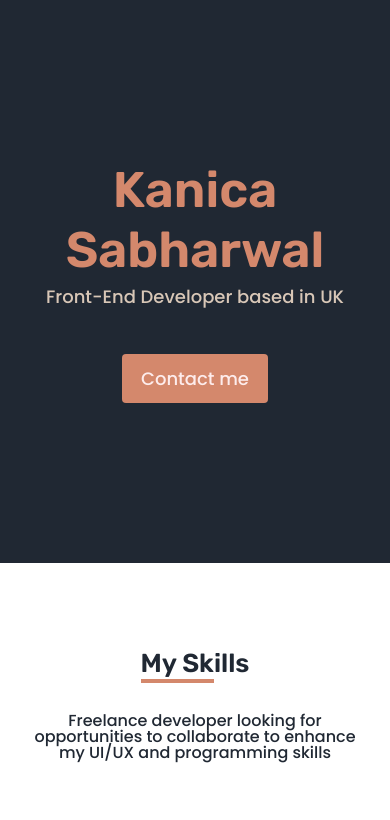
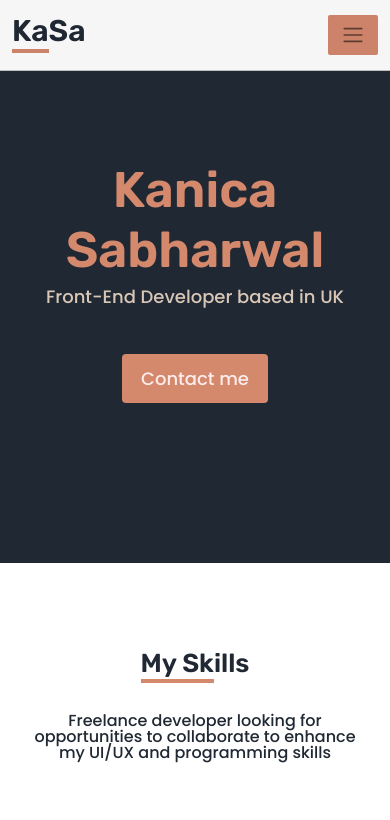
Before and after one commit to Kanica94/Kanica-Portfolio, a plain HTML site: page index.html in a window 390 px wide. Shown: the top 820 px of the page. Drawn offline with nearby package versions, Linux system fonts and the light colour scheme.

Commit message:
Added navigation bar

```diff
--- a/index.html
+++ b/index.html
@@ -27,6 +27,41 @@
     ></script>
   </head>
   <body>
+    <header>
+      <nav class="navbar navbar-expand-md navbar-light nav-bg-style fixed-top">
+        <div class="container-fluid">
+          <a class="navbar-brand" href="/">
+            <h1><span>Ka</span>Sa</h1></a
+          >
+          <button
+            class="navbar-toggler"
+            type="button"
+            data-bs-toggle="collapse"
+            data-bs-target="#navbarNavAltMarkup"
+            aria-controls="navbarNavAltMarkup"
+            aria-expanded="false"
+            aria-label="Toggle navigation"
+          >
+            <span class="navbar-toggler-icon"></span>
+          </button>
+          <div
+            class="collapse navbar-collapse d-md-flex justify-content-end small-nav-flex"
+            id="navbarNavAltMarkup"
+          >
+            <div class="navbar-nav">
+              <a class="nav-link" aria-current="page" href="#" title="Homepage"
+                ><strong><span>Home</span></strong></a
+              >
+              <a class="nav-link" href="#" title="About">About</a>
+              <a class="nav-link" href="#" title="Projects">Projects</a>
+              <a class="nav-link me-4" href="#" title="Contact Kanica"
+                >Contact</a
+              >
+            </div>
+          </div>
+        </div>
+      </nav>
+    </header>
     <div class="hero">
       <h1>Kanica Sabharwal</h1>
       <h2 class="mb-5">Front-End Developer based in UK</h2>
--- a/styles/portfolio.css
+++ b/styles/portfolio.css
@@ -8,6 +8,46 @@
 
 body {
   font-family: var(--default-font-family);
+}
+
+header .nav-bg-style {
+  border-bottom: 1px solid #c7c7c7;
+  background-color: white;
+  opacity: 96%;
+}
+
+header .navbar-toggler {
+  background-color: var(--primary-color);
+  border-radius: 2px;
+  border: none;
+  width: 50px;
+  height: 40px;
+}
+
+header .navbar-toggler-icon {
+  width: 24px;
+}
+
+header .nav-link {
+  font-size: 16px;
+}
+
+header .navbar-brand h1 {
+  font-family: var(--heading-font-family);
+  color: var(--secondary-color);
+  font-size: 30px;
+}
+
+header .navbar-brand h1 span {
+  border-bottom: 4px solid var(--primary-color);
+}
+
+header .logo-img {
+  padding-left: 10px;
+}
+
+header .nav-link span {
+  border-bottom: 4px solid var(--primary-color);
 }
 
 .hero {
```
